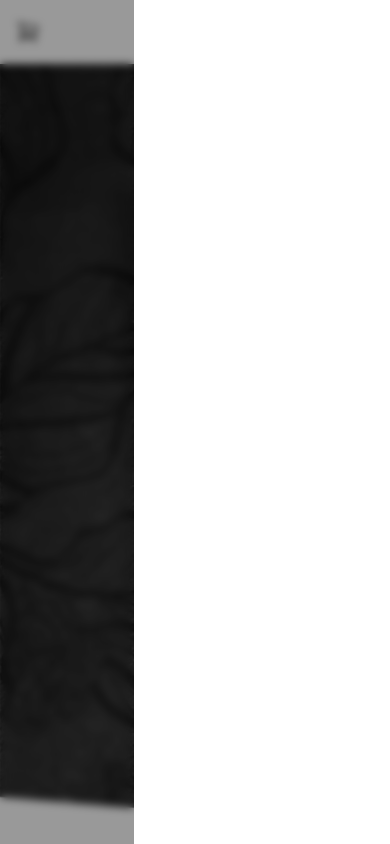
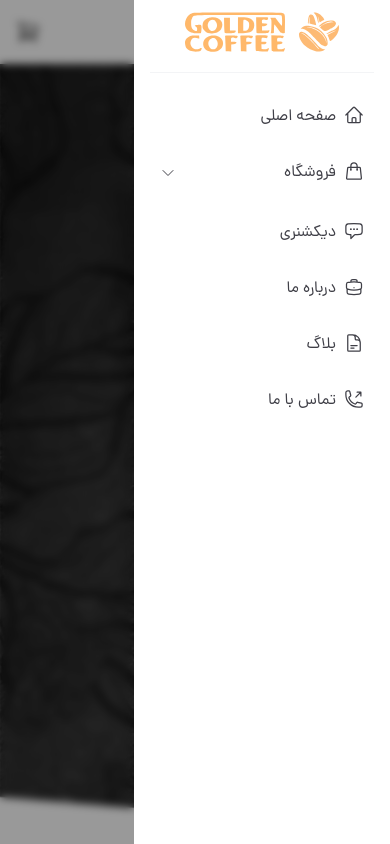
Before and after one commit to rastynorg/Coffee-Shop, a React (Create React App) app: page / in a window 390 px wide. Both pictures are taken after a click on the button 362 px from the left and 32 px from the top of the page. Built offline with nearby package versions, Linux system fonts and the light colour scheme.

Commit message:
HeaderMobile NavMenu create

```diff
--- a/src/components/HeaderMobile.jsx
+++ b/src/components/HeaderMobile.jsx
@@ -1,35 +1,126 @@
 import { useState } from "react";
+import { NavLink,useLocation } from "react-router-dom";
 
 const HeaderMobile = () => {
-    const[activeSidebar,setActiveSidebar]=useState(null)
-    return ( <>
-
+  const [activeSidebar, setActiveSidebar] = useState(null);
+  const [isOpen,setIsOpen] = useState(false);
+  const location = useLocation();
+  const isShopActive = location.pathname.startsWith("/Shop");
+  return (
+    <>
       <div className="md:hidden flex justify-between items-center h-16 px-4 fixed right-0 left-0 bg-white">
-        <button onClick={()=>setActiveSidebar("nav")}>
+        {/* Nav Menu button */}
+        <button onClick={() => setActiveSidebar("nav")}>
           <svg className="size-6">
             <use href="./sprite.svg#bars-3"></use>
-        </svg></button>
+          </svg>
+        </button>
+        {/* Logo */}
         <div>
           <svg className="text-orange-300 w-25 h-10">
-                <use href="./sprite.svg#logo-type"/>
+            <use href="./sprite.svg#logo-type" />
           </svg>
         </div>
-        <button onClick={()=>setActiveSidebar('cart')}>
+        {/* ShoppingCart button */}
+        <button onClick={() => setActiveSidebar("cart")}>
           <svg className="size-6">
             <use href="./sprite.svg#shopping-cart"></use>
           </svg>
         </button>
       </div>
-    <div className={`w-64 min-h-screen fixed inset-y-0 right-0 z-20 bg-white transition-all duration-300 ${activeSidebar==="nav"?"translate-x-0":"translate-x-full"}`}>
+      {/* Nav Menu */}
+      <div
+        className={`w-64 min-h-screen fixed inset-y-0 right-0 px-4 pt-3 z-20 bg-white transition-all duration-300 ${activeSidebar === "nav" ? "translate-x-0" : "translate-x-full"}`}
+      >
+        {/* Logo */}
+        <div className="flex justify-center items-center gap-x-3.5 border-b pb-5 mb-6 border-gray-100">
+          <svg className="size-10">
+            <use href="./sprite.svg#logo" />
+          </svg>
+          <svg className="w-25 h-10 text-orange-300">
+            <use href="./sprite.svg#logo-type" />
+          </svg>
+        </div>
+        {/* Menu */}
+        <ul className="flex flex-col gap-y-4 font-Dana-Regular text-base text-zinc-700 ">
+          <li>
+            <NavLink to="/Home" className={({isActive})=>`item ${isActive ? "active-item":""}`}>
+              <svg className="size-5">
+                <use href="./sprite.svg#home" />
+              </svg>
+              <span>صفحه اصلی</span>
+            </NavLink>
+          </li>
+          <li >
+            <div className={`item flex items-center justify-between ${isShopActive ? "active-item" : ""}`}>
+                <NavLink to="/Shop" className="flex gap-x-2">
+                <svg className="size-5">
+                <use href="./sprite.svg#shopping-bag" />
+              </svg>
+              <span>فروشگاه</span>
 
+            </NavLink>
+            <span className="cursor-pointer" onClick={()=>setIsOpen(prev=>!prev)}>
+                <svg className={`size-4 transition-transform duration-300 ${isOpen ? "rotate-180":""}`}>
+                    <use href="./sprite.svg#chevron-down"/>
+                </svg>
+            </span>
+            </div>
+            <div className={`max-h-0 overflow-hidden transition-all duration-300 ${isOpen ? "max-h-60":"" } flex flex-col gap-y-3 mt-1 px-9.5`}>
+              <NavLink to="#" className={({isActive})=>``}>قهوه ویژه</NavLink>
+              <NavLink to="#" className={({isActive})=>``}>ویژه در سطح جهانی</NavLink>
+              <NavLink to="#" className={({isActive})=>``}>قهوه درجه یک</NavLink>
+              <NavLink to="#" className={({isActive})=>``}>ترکیبات تجاری</NavLink>
+              <NavLink to="#" className={({isActive})=>``}>کپسول قهوه</NavLink>
+              <NavLink to="#" className={({isActive})=>``}>قهوه زینو برزیلی</NavLink>
+            </div>
 
+          </li>
+          <li>
+            <NavLink to="/Dictionary" className={({isActive})=>`item ${isActive ? "active-item":""}`}>
+              <svg className="size-5">
+                <use href="./sprite.svg#chat" />
+              </svg>
+              <span>دیکشنری</span>
+            </NavLink>
+          </li>
+          <li>
+            <NavLink to="/About-Us" className={({isActive})=>`item ${isActive ? "active-item":""}`}>
+              <svg className="size-5">
+                <use href="./sprite.svg#briefcase" />
+              </svg>
+              <span>درباره ما</span>
+            </NavLink>
+          </li>
+          <li>
+            <NavLink to="/Blog" className={({isActive})=>`item ${isActive ? "active-item":""}`}>
+              <svg className="size-5">
+                <use href="./sprite.svg#document-text" />
+              </svg>
+              <span>بلاگ</span>
+            </NavLink>
+          </li>
+          <li>
+            <NavLink to="/call" className={({isActive})=>`item ${isActive ? "active-item":""}`}>
+              <svg className="size-5">
+                <use href="./sprite.svg#phone" />
+              </svg>
+              <span>تماس با ما</span>
+            </NavLink>
+          </li>
+        </ul>
       </div>
-    <div className={`w-64 min-h-screen fixed inset-y-0 left-0 z-20 bg-white transition-all duration-300 ${activeSidebar==="cart" ?"translate-x-0":"-translate-x-full"}`}>
-
-
-    </div>
-    <div onClick={()=>setActiveSidebar(null)} className={`overlay bg-black/40 w-full h-screen z-10 backdrop-blur-xs transition-all duration-300 ${activeSidebar ?"opacity-100 pointer-events-auto":"opacity-0 pointer-events-none"}`}></div>
-    </> );
-}
+      {/* Shopping */}
+      <div
+        className={`w-64 min-h-screen fixed inset-y-0 left-0 z-20 bg-white transition-all duration-300 ${activeSidebar === "cart" ? "translate-x-0" : "-translate-x-full"}`}
+      ></div>
+      {/* OverLay */}
+      <div
+        onClick={() => setActiveSidebar(null)}
+        className={`overlay bg-black/40 w-full h-screen z-10 backdrop-blur-xs transition-all duration-300 ${activeSidebar ? "opacity-100 pointer-events-auto" : "opacity-0 pointer-events-none"}`}
+      ></div>
+    </>
+  );
+};
 
 export default HeaderMobile;
--- a/src/style/input.css
+++ b/src/style/input.css
@@ -48,6 +48,25 @@
 @utility container{
     @apply mx-auto
 }
+@layer components{
+    .item{
+    padding: 8px 10px;
+    gap: 0px 8px;
+    display: inline-flex;
+
+}
+.active-item{
+    background-color: rgba(254, 215, 170, 0.2);
+    color: rgba(253, 186, 116, 1);
+    border-radius: 6px;
+    display: flex;
+}
+.item:hover{
+    color:rgba(253, 186, 116, 1);
+    transition: all;
+}
+
+}
 
 #main{
     background-image: url(../../public/img/headerBgDesktop.webp);
--- a/src/style/output.css
+++ b/src/style/output.css
@@ -37,10 +37,7 @@
     --radius-3xl: 1.5rem;
     --radius-4xl: 2rem;
     --blur-xs: 4px;
-    --blur-sm: 8px;
     --blur-md: 12px;
-    --blur-lg: 16px;
-    --blur-2xl: 40px;
     --default-transition-duration: 150ms;
     --default-transition-timing-function: cubic-bezier(0.4, 0, 0.2, 1);
     --default-font-family: var(--font-sans);
@@ -247,6 +244,12 @@
   .mx-auto {
     margin-inline: auto;
   }
+  .mt-1 {
+    margin-top: var(--spacing);
+  }
+  .mt-3 {
+    margin-top: calc(var(--spacing) * 3);
+  }
   .mt-5 {
     margin-top: calc(var(--spacing) * 5);
   }
@@ -255,6 +258,9 @@
   }
   .mb-2 {
     margin-bottom: calc(var(--spacing) * 2);
+  }
+  .mb-6 {
+    margin-bottom: calc(var(--spacing) * 6);
   }
   .line-clamp-2 {
     overflow: hidden;
@@ -295,6 +301,10 @@
   .size-8 {
     width: calc(var(--spacing) * 8);
     height: calc(var(--spacing) * 8);
+  }
+  .size-10 {
+    width: calc(var(--spacing) * 10);
+    height: calc(var(--spacing) * 10);
   }
   .size-30 {
     width: calc(var(--spacing) * 30);
@@ -340,6 +350,12 @@
   }
   .h-screen {
     height: 100vh;
+  }
+  .max-h-0 {
+    max-height: 0;
+  }
+  .max-h-60 {
+    max-height: calc(var(--spacing) * 60);
   }
   .min-h-77 {
     min-height: calc(var(--spacing) * 77);
@@ -407,6 +423,12 @@
     --tw-translate-x: 100%;
     translate: var(--tw-translate-x) var(--tw-translate-y);
   }
+  .rotate-0 {
+    rotate: 0deg;
+  }
+  .rotate-180 {
+    rotate: 180deg;
+  }
   .cursor-pointer {
     cursor: pointer;
   }
@@ -455,6 +477,9 @@
   .gap-x-3 {
     column-gap: calc(var(--spacing) * 3);
   }
+  .gap-x-3\.5 {
+    column-gap: calc(var(--spacing) * 3.5);
+  }
   .gap-x-6 {
     column-gap: calc(var(--spacing) * 6);
   }
@@ -463,6 +488,15 @@
   }
   .gap-x-10 {
     column-gap: calc(var(--spacing) * 10);
+  }
+  .gap-y-3 {
+    row-gap: calc(var(--spacing) * 3);
+  }
+  .gap-y-4 {
+    row-gap: calc(var(--spacing) * 4);
+  }
+  .overflow-hidden {
+    overflow: hidden;
   }
   .rounded-2xl {
     border-radius: var(--radius-2xl);
@@ -572,8 +606,20 @@
   .px-6 {
     padding-inline: calc(var(--spacing) * 6);
   }
+  .px-9 {
+    padding-inline: calc(var(--spacing) * 9);
+  }
+  .px-9\.5 {
+    padding-inline: calc(var(--spacing) * 9.5);
+  }
   .px-10 {
     padding-inline: calc(var(--spacing) * 10);
+  }
+  .px-13 {
+    padding-inline: calc(var(--spacing) * 13);
+  }
+  .px-13\.5 {
+    padding-inline: calc(var(--spacing) * 13.5);
   }
   .py-1 {
     padding-block: var(--spacing);
@@ -596,8 +642,14 @@
   .pt-2\.5 {
     padding-top: calc(var(--spacing) * 2.5);
   }
+  .pt-3 {
+    padding-top: calc(var(--spacing) * 3);
+  }
   .pt-5 {
     padding-top: calc(var(--spacing) * 5);
+  }
+  .pb-5 {
+    padding-bottom: calc(var(--spacing) * 5);
   }
   .pb-6 {
     padding-bottom: calc(var(--spacing) * 6);
@@ -629,6 +681,9 @@
   .text-xs {
     font-size: var(--text-xs);
     line-height: var(--tw-leading, var(--text-xs--line-height));
+  }
+  .text-black {
+    color: var(--color-black);
   }
   .text-gray-300 {
     color: var(--color-gray-300);
@@ -694,6 +749,11 @@
     -webkit-backdrop-filter: var(--tw-backdrop-blur,) var(--tw-backdrop-brightness,) var(--tw-backdrop-contrast,) var(--tw-backdrop-grayscale,) var(--tw-backdrop-hue-rotate,) var(--tw-backdrop-invert,) var(--tw-backdrop-opacity,) var(--tw-backdrop-saturate,) var(--tw-backdrop-sepia,);
     backdrop-filter: var(--tw-backdrop-blur,) var(--tw-backdrop-brightness,) var(--tw-backdrop-contrast,) var(--tw-backdrop-grayscale,) var(--tw-backdrop-hue-rotate,) var(--tw-backdrop-invert,) var(--tw-backdrop-opacity,) var(--tw-backdrop-saturate,) var(--tw-backdrop-sepia,);
   }
+  .transition {
+    transition-property: color, background-color, border-color, outline-color, text-decoration-color, fill, stroke, --tw-gradient-from, --tw-gradient-via, --tw-gradient-to, opacity, box-shadow, transform, translate, scale, rotate, filter, -webkit-backdrop-filter, backdrop-filter, display, content-visibility, overlay, pointer-events;
+    transition-timing-function: var(--tw-ease, var(--default-transition-timing-function));
+    transition-duration: var(--tw-duration, var(--default-transition-duration));
+  }
   .transition-all {
     transition-property: all;
     transition-timing-function: var(--tw-ease, var(--default-transition-timing-function));
@@ -701,6 +761,11 @@
   }
   .transition-colors {
     transition-property: color, background-color, border-color, outline-color, text-decoration-color, fill, stroke, --tw-gradient-from, --tw-gradient-via, --tw-gradient-to;
+    transition-timing-function: var(--tw-ease, var(--default-transition-timing-function));
+    transition-duration: var(--tw-duration, var(--default-transition-duration));
+  }
+  .transition-transform {
+    transition-property: transform, translate, scale, rotate;
     transition-timing-function: var(--tw-ease, var(--default-transition-timing-function));
     transition-duration: var(--tw-duration, var(--default-transition-duration));
   }
@@ -1046,6 +1111,23 @@
   font-family: "Morraba-Medium";
   src: url(../fonts/Morabba/woff2/Morabba-Medium.woff2);
 }
+@layer components {
+  .item {
+    padding: 8px 10px;
+    gap: 0px 8px;
+    display: inline-flex;
+  }
+  .active-item {
+    background-color: rgba(254, 215, 170, 0.2);
+    color: rgba(253, 186, 116, 1);
+    border-radius: 6px;
+    display: flex;
+  }
+  .item:hover {
+    color: rgba(253, 186, 116, 1);
+    transition: all;
+  }
+}
 #main {
   background-image: url(../../public/img/headerBgDesktop.webp);
   background-repeat: no-repeat;
```
Also changed, not shown: public/sprite.svg. Lines whose indentation alone changed are shown as unchanged.
